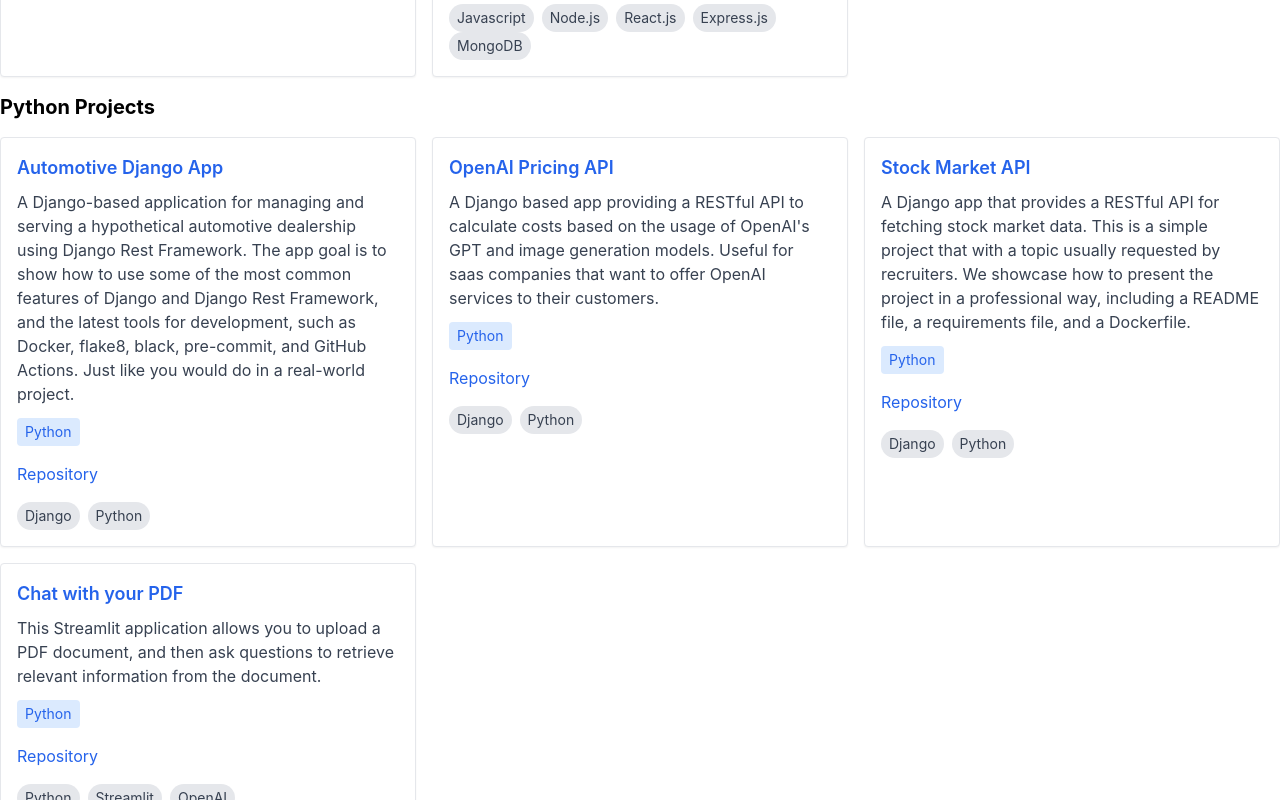
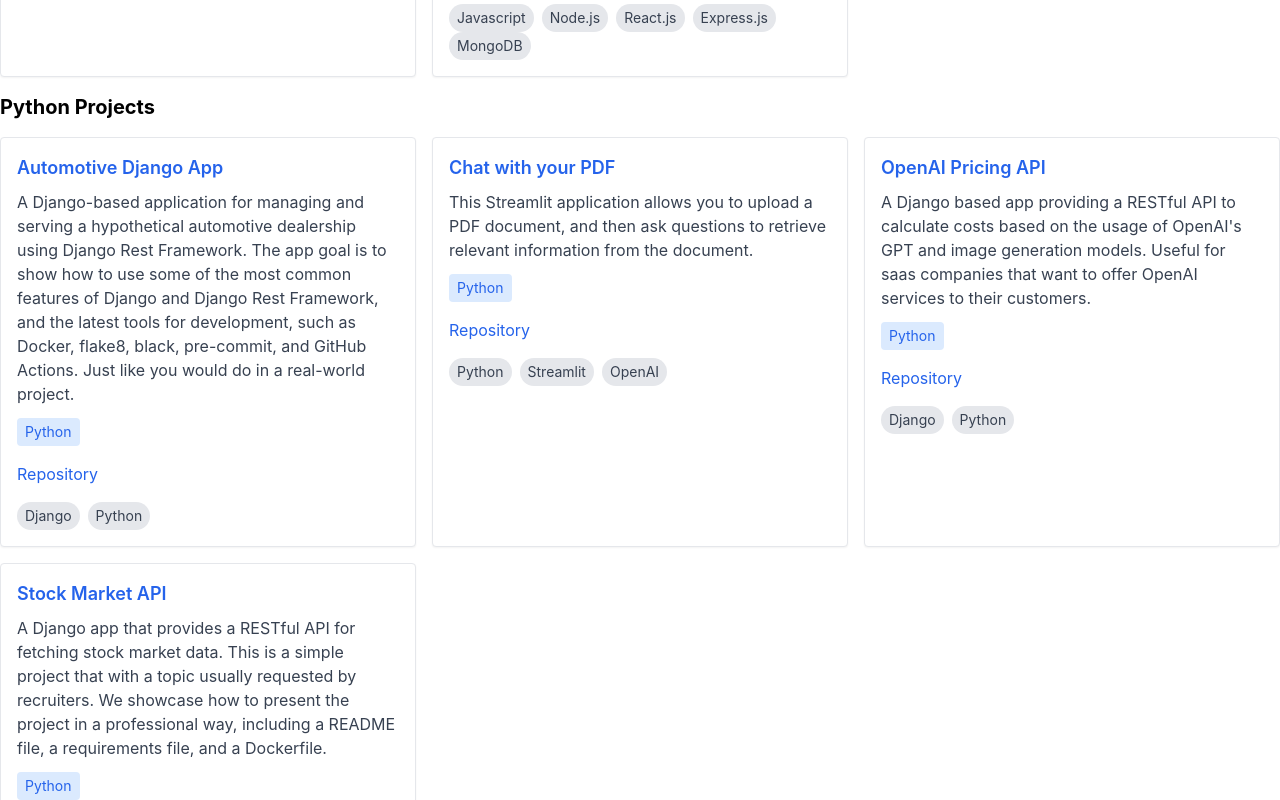
Before and after one commit to franpandol/franpandol.github.io, a React (Create React App) app: page /projects in a window 1280 px wide. Shown: the part 460-1260 px from the top of the page. Built offline with nearby package versions, Linux system fonts and the light colour scheme.

Commit message:
Change order of projects

```diff
--- a/src/components/ProjectList.js
+++ b/src/components/ProjectList.js
@@ -54,6 +54,16 @@
         tags: ['Golang', ],
     },
     {
+        id: 8,
+        name: 'Chat with your PDF',
+        longDescription: 'This Streamlit application allows you to upload a PDF document, and then ask questions to retrieve relevant information from the document.',
+        language: 'Python',
+        lastUpdate: '2021-10-13',
+        repoUrl: 'https://github.com/franpandol/streamlit_openai_ask_pdf/',
+        demoUrl: '', // Add a demo URL if available
+        tags: ['Python', 'Streamlit', 'OpenAI'],
+    },
+    {
         id: 6,
         name: 'OpenAI Pricing API',
         longDescription: 'A Django based app providing a RESTful API to calculate costs based on the usage of OpenAI\'s GPT and image generation models. Useful for saas companies that want to offer OpenAI services to their customers.',
@@ -72,16 +82,6 @@
         repoUrl: 'https://github.com/franpandol/stock_market_django',
         demoUrl: '', // Add a demo URL if available
         tags: ['Django', 'Python'],
-    },
-    {
-        id: 8,
-        name: 'Chat with your PDF',
-        longDescription: 'This Streamlit application allows you to upload a PDF document, and then ask questions to retrieve relevant information from the document.',
-        language: 'Python',
-        lastUpdate: '2021-10-13',
-        repoUrl: 'https://github.com/franpandol/streamlit_openai_ask_pdf/',
-        demoUrl: '', // Add a demo URL if available
-        tags: ['Python', 'Streamlit', 'OpenAI'],
     },
     {
         id: 8,
```
